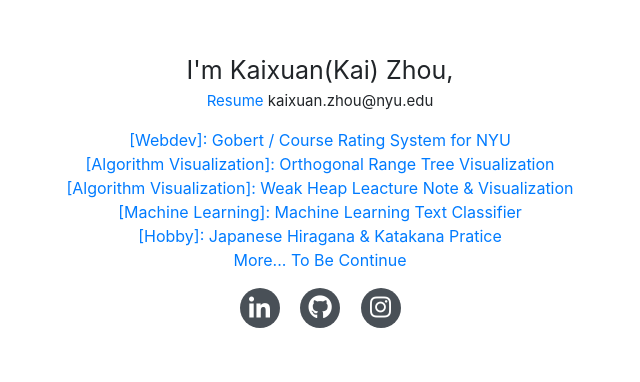
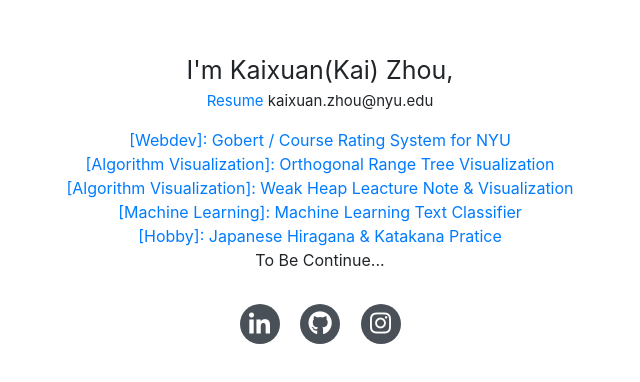
Before and after one commit to ZhouJoseph/ZhouJoseph.github.io, a plain HTML site: page index.html in a window 1280 px wide. Shown: the part 120-502 px from the top of the page, without its empty margins (320-960 px from the left). Drawn offline with Linux system fonts and the light colour scheme.

Commit message:
added to be continue

```diff
--- a/index.html
+++ b/index.html
@@ -73,7 +73,7 @@
           </a>
         </div>
         <div>
-          <a href="#"> More... To Be Continue </a>
+          <p class="email">To Be Continue...</p>
         </div>
         <div class="social-icons">
           <a href="https://www.linkedin.com/in/kaixuan-zhou-nyu/">
```
